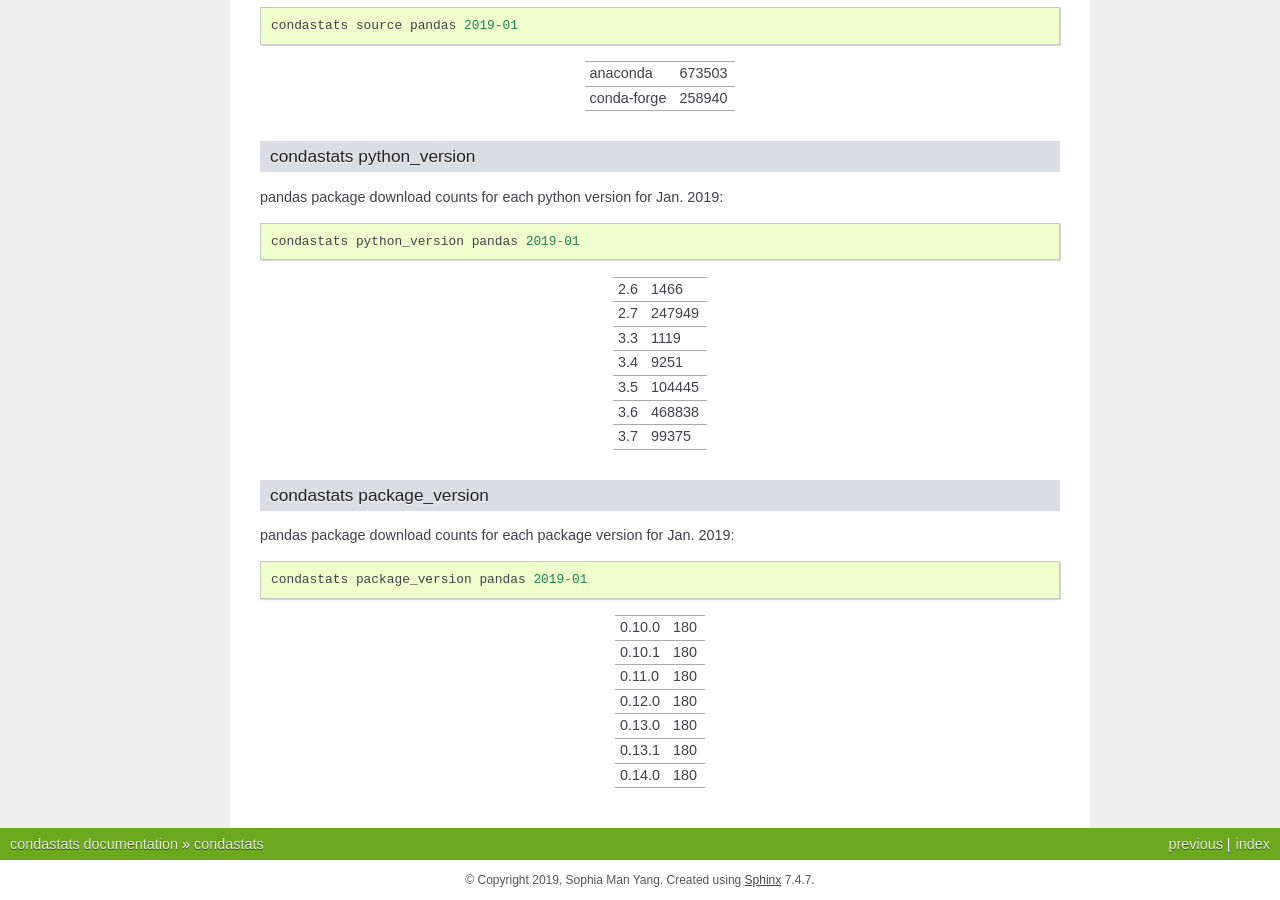
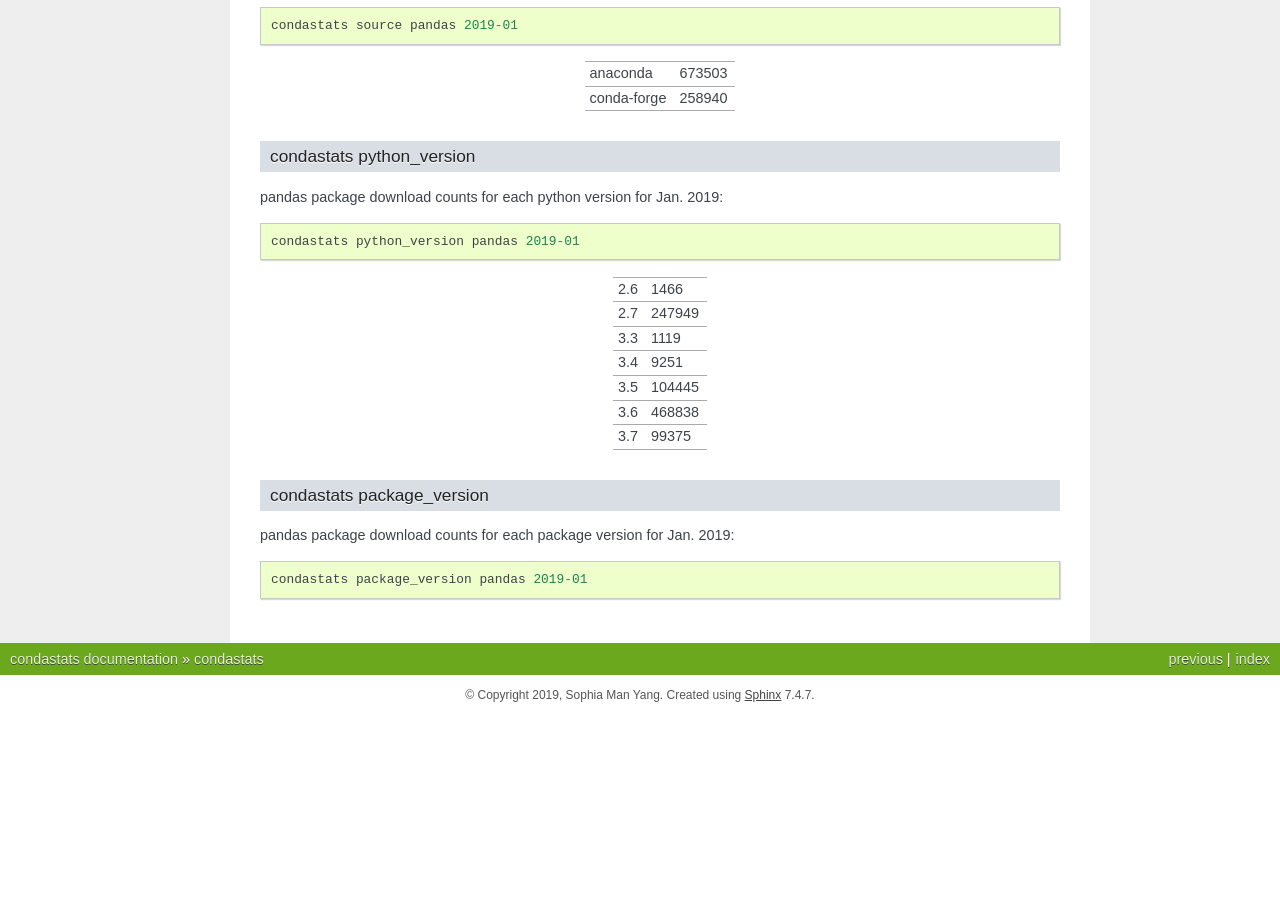
Before and after one commit to conda-incubator/condastats, a Sphinx documentation site: the page built from docs/source/condastats.rst, in a window 1280 px wide and 900 px high, scrolled down 1039 px. Built offline with Sphinx 7.4.7, drawn with Linux system fonts in a browser that asks for light colours; after the commit the page ends 1754 px from its top, so only the background shows below that.

Commit message:
not show pkg_version table. it's too long

```diff
--- a/docs/source/condastats.rst
+++ b/docs/source/condastats.rst
@@ -108,21 +108,3 @@ pandas package download counts for each package version for Jan. 2019:
 ::
 
    condastats package_version pandas 2019-01
-
-+--------------+--------+
-|              |        |
-+==============+========+
-| 0.10.0       | 180    |
-+--------------+--------+
-| 0.10.1       | 180    |
-+--------------+--------+
-| 0.11.0       | 180    |
-+--------------+--------+
-| 0.12.0       | 180    |
-+--------------+--------+
-| 0.13.0       | 180    |
-+--------------+--------+
-| 0.13.1       | 180    |
-+--------------+--------+
-| 0.14.0       | 180    |
-+--------------+--------+
```
